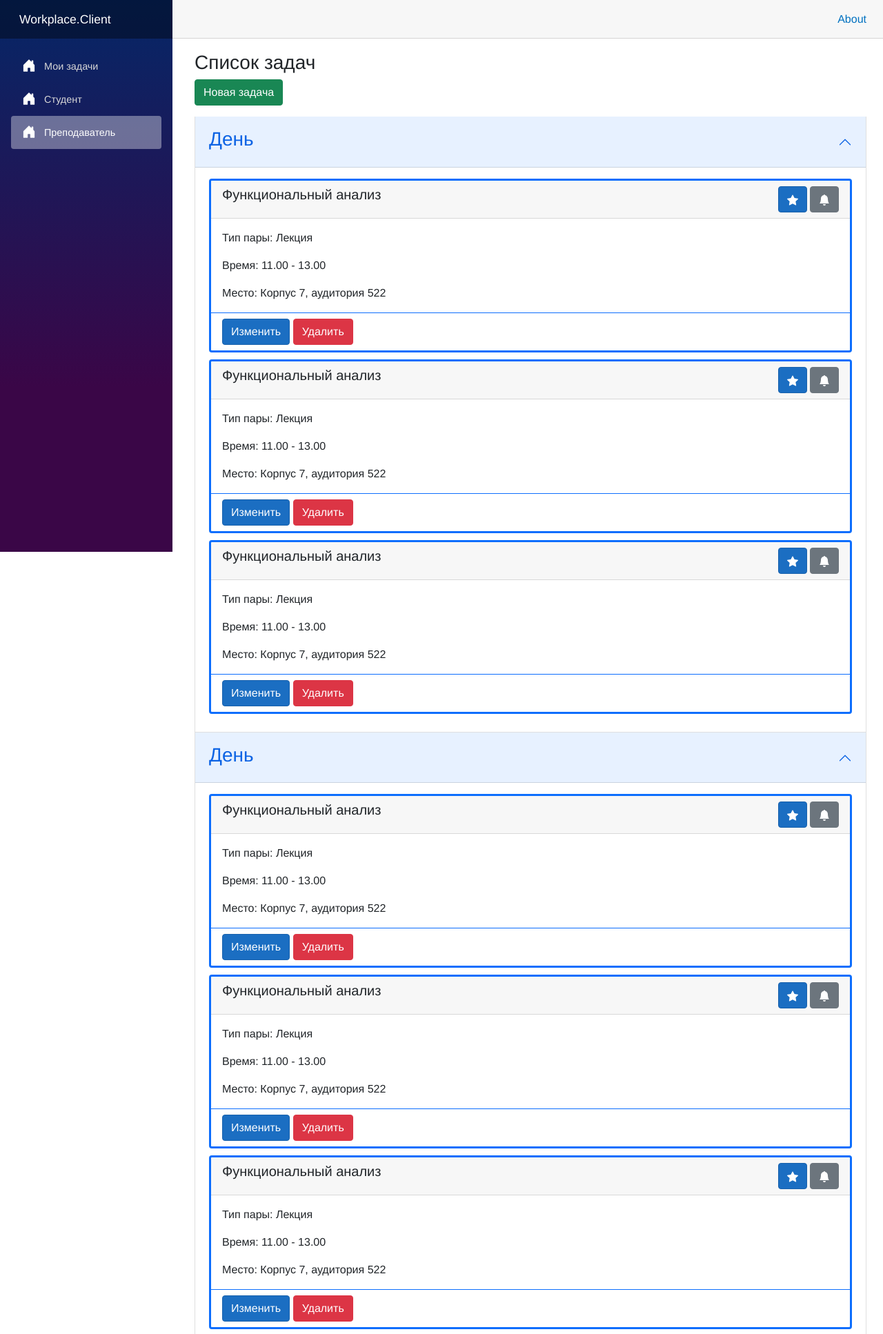
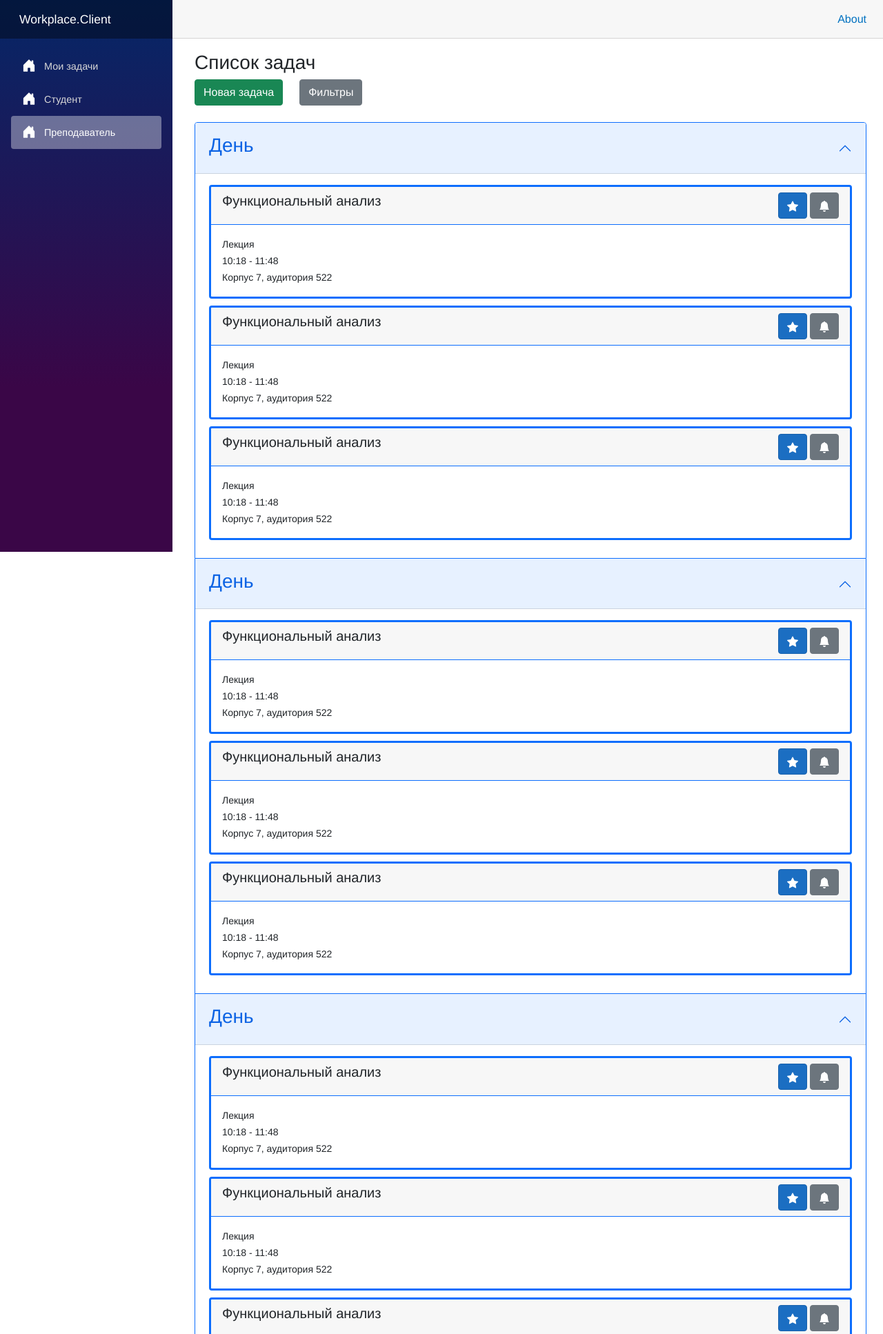
Before and after one commit to Pankyxa/Workplace, an ASP.NET Core app: page /teacher in a window 1280 px wide. Shown: the top 1934 px of the page at 69% size. Run offline with ASP.NET Core 8, Linux system fonts and the light colour scheme; style sheets or scripts are compiled from the project's sources.

Commit message:
Design of Teacher TaskList

```diff
--- a/Workplace.Client/Pages/TeacherPage.razor
+++ b/Workplace.Client/Pages/TeacherPage.razor
@@ -4,15 +4,88 @@
 
 <h3>Список задач</h3>
 
+<Modal @ref="ModalShedule">
+    <Title>@taskItem!.Name</Title>
+    <Body>
+        <ul class="list-group">
+            <li class="list-group-item" aria-disabled="true">
+                <label class="fw-bold" for="desc">@DisplayName(() => taskItem!.Description)</label>
+                <div id="desc">@taskItem!.Description</div>
+            </li>
+            @if (taskItem.StartTime.HasValue && taskItem.EndTime.HasValue)
+            {
+                <li class="list-group-item" aria-disabled="true">
+                    <label class="fw-bold" for="time">Время проведения</label>
+                    <div id="time"> @taskItem.StartTime.Value.ToString("t") - @taskItem.EndTime.Value.ToString("t")</div>
+                </li>
+            }
+            <li class="list-group-item" aria-disabled="true">
+                <label class="fw-bold" for="loc">@DisplayName(() => taskItem!.Location)</label>
+                <div id="loc">@taskItem!.Location</div>
+            </li>
+            <li class="list-group-item" aria-disabled="true">
+                <label class="fw-bold">Cтуденты</label>
+                <ul class="list-inline">
+                    @for (int i = 0; i < 6; i++)
+                    {
+                        <li>@taskItem!.Teacher</li>
+                    }
+                </ul>
+            </li>
+        </ul>
+    </Body>
+    <Footer>
+        <button type="button" class="btn btn-success" @onclick="ShowQRcode">QR-код</button>
+        <button type="button" class="btn btn-danger" @onclick="Cancel">Отказаться</button>
+        <button type="button" class="btn btn-secondary" @onclick="CloseShedule">Закрыть</button>
+    </Footer>
+</Modal>
 
-<div class="mb-3">
+<Modal @ref="ModalCancel">
+    <Title>Укажите причину отказа</Title>
+    <Body>
+        <EditForm Model="reason" OnValidSubmit="Submit">
+            <DataAnnotationsValidator />
+            <InputTextArea @bind-Value="reason.Reason" class="form-control" id="teacher" />
+            <ValidationMessage For="@(() => reason!.Reason)" />
+            <br />
+            <button type="submit" class="btn btn-primary">Отправить</button>
+            <button type="button" class="btn btn-secondary" @onclick="Back">Назад</button>
+        </EditForm>
+    </Body>
+    <Footer>
+        <button type="button" class="btn btn-secondary" @onclick="Back">Назад</button>
+    </Footer>
+</Modal>
+
+<Modal @ref="ModalQR">
+    <Body>
+        <div class="justify-content-center">
+            <img class="card-img" src="https://support.dt-a.com.au/wp-content/uploads/2018/06/qr-code-rule-website.png"/>
+        </div>
+    </Body>
+    <Footer>
+        <button type="button" class="btn btn-secondary" @onclick="CloseQR">Закрыть</button>
+    </Footer>
+</Modal>
+
+<div class="row">
+    <div class="col-auto">
         <button type="button" class="btn btn-success">
             Новая задача
         </button>
     </div>
+    <div class="col-auto">
+        <button type="button" class="btn btn-secondary">
+            Фильтры
+        </button>
+    </div>
+</div>
+<br />
+<div class="accordion">
     @for (int i = 0; i < 3; i++)
     {
-    <div class="accordion-item">
+        <div class="accordion-item border-primary">
             <div class="accordion-header">
                 <button type="button" class="accordion-button @AccordStyle" @onclick="ToggleVisibility">
                     <h3>
@@ -25,19 +98,19 @@
                 <div class="accordion-body vertical-card-group">
                     @for (int j = 0; j < 3; j++)
                     {
-                    <div class="card border-primary border-3 task-card">
-                        <div class="card-header">
+                        <div class="card border-primary border-3 task-card" @onclick="async () => await OnInfoHandler(taskItem)">
+                            <div class="card-header border-primary">
                                 <div class="row justify-content-between">
                                     <div class="col-auto">
-                                    <h5 class="card-title">Функциональный анализ</h5>
+                                        <h5 class="card-title">@taskItem.Name</h5>
                                     </div>
                                     <div class="col-auto">
-                                    <button type="button" class="button-without-outline btn btn-primary">
+                                        <button type="button" class="button-without-outline btn btn-primary" @onclick:stopPropagation="true">
                                             <svg xmlns="http://www.w3.org/2000/svg" width="16" height="16" fill="currentColor" class="bi bi-star-fill" viewBox="0 0 16 16">
                                                 <path d="M3.612 15.443c-.386.198-.824-.149-.746-.592l.83-4.73L.173 6.765c-.329-.314-.158-.888.283-.95l4.898-.696L7.538.792c.197-.39.73-.39.927 0l2.184 4.327 4.898.696c.441.062.612.636.282.95l-3.522 3.356.83 4.73c.078.443-.36.79-.746.592L8 13.187l-4.389 2.256z" />
                                             </svg>
                                         </button>
-                                    <button type="button" class="button-without-outline btn btn-secondary">
+                                        <button type="button" class="button-without-outline btn btn-secondary" @onclick:stopPropagation="true">
                                             <svg xmlns="http://www.w3.org/2000/svg" width="16" height="16" fill="currentColor" class="bi bi-bell-fill" viewBox="0 0 16 16">
                                                 <path d="M8 16a2 2 0 0 0 2-2H6a2 2 0 0 0 2 2m.995-14.901a1 1 0 1 0-1.99 0A5 5 0 0 0 3 6c0 1.098-.5 6-2 7h14c-1.5-1-2-5.902-2-7 0-2.42-1.72-4.44-4.005-4.901" />
                                             </svg>
@@ -46,19 +119,17 @@
                                 </div>
                             </div>
                             <div class="card-body">
-                            <p class="card-text">
-                                Тип пары: Лекция
-                            </p>
-                            <p class="card-text">
-                                Время: 11.00 - 13.00
-                            </p>
-                            <p class="card-text">
-                                Место: Корпус 7, аудитория 522
-                            </p>
-                        </div>
-                        <div class="card-footer bg-transparent border-primary">
-                            <button type="button" class="btn btn-primary">Изменить</button>
-                            <button type="button" class="btn btn-danger">Удалить</button>
+                                <small class="card-text ">
+                                    @taskItem.Description
+                                </small>
+                                <br />
+                                <small class="card-text">
+                                    @taskItem.StartTime!.Value.ToString("t") - @taskItem.EndTime!.Value.ToString("t")
+                                </small>
+                                <br />
+                                <small class="card-text">
+                                    @taskItem.Location
+                                </small>
                             </div>
                         </div>
                     }
@@ -66,7 +137,26 @@
             }
         </div>
     }
+</div>
+
 @code {
+    Modal? ModalShedule { get; set; }
+    Modal? ModalCancel { get; set; }
+    Modal? ModalQR { get; set; }
+
+    ReasonModel reason = new ReasonModel();
+
+    TaskItemDTO taskItem = new TaskItemDTO()
+        {
+            Id = 1,
+            Name = "Функциональный анализ",
+            Description = "Лекция",
+            StartTime = DateTime.Now,
+            EndTime = DateTime.Now.AddHours(1.5),
+            Location = "Корпус 7, аудитория 522",
+            Teacher = "Иванов Иван Иванович"
+        };
+
     public bool ShowTasks = true;
 
     private string? AccordStyle;
@@ -96,5 +186,46 @@
         }
     }
 
+    async Task OnInfoHandler(TaskItemDTO taskItem)
+    {
+        await Task.Run(() => ModalShedule!.Open());
+    }
+    async Task Cancel()
+    {
+        await Task.Run(() => ModalShedule!.Close());
+        await Task.Run(() => ModalCancel!.Open());
+    }
+    async Task CloseShedule()
+    {
+        await Task.Run(() => ModalShedule!.Close());
+    }
 
+    async Task Submit()
+    {
+        await Task.Run(() => ModalCancel!.Close());
+        reason.Reason = string.Empty;
     }
+    async Task Back()
+    {
+        await Task.Run(() => ModalCancel!.Close());
+        await Task.Run(() => ModalShedule!.Open());
+        reason.Reason = string.Empty;
+    }
+
+    async Task ShowQRcode()
+    {
+        await Task.Run(() => ModalShedule!.Close());
+        await Task.Run(() => ModalQR!.Open());
+    }
+    async Task CloseQR()
+    {
+        await Task.Run(() => ModalQR!.Close());
+    }
+
+    public class ReasonModel
+    {
+        [Required(ErrorMessage = "Требуется указать причину")]
+        [StringLength(1000, MinimumLength = 3, ErrorMessage = "Длина строки с именем должна быть не менее трех и не более тысячи символов")]
+        public string? Reason { get; set; }
+    }
+}
```
Also changed, not shown: Workplace.Client/Pages/StudentPage.razor (+10 -2 lines), Workplace.Client/Workplace.Client.csproj, Workplace.Client/wwwroot/cbb94f83d35f1094c51434e07c75d806.png (added). Lines whose indentation alone changed are shown as unchanged.
